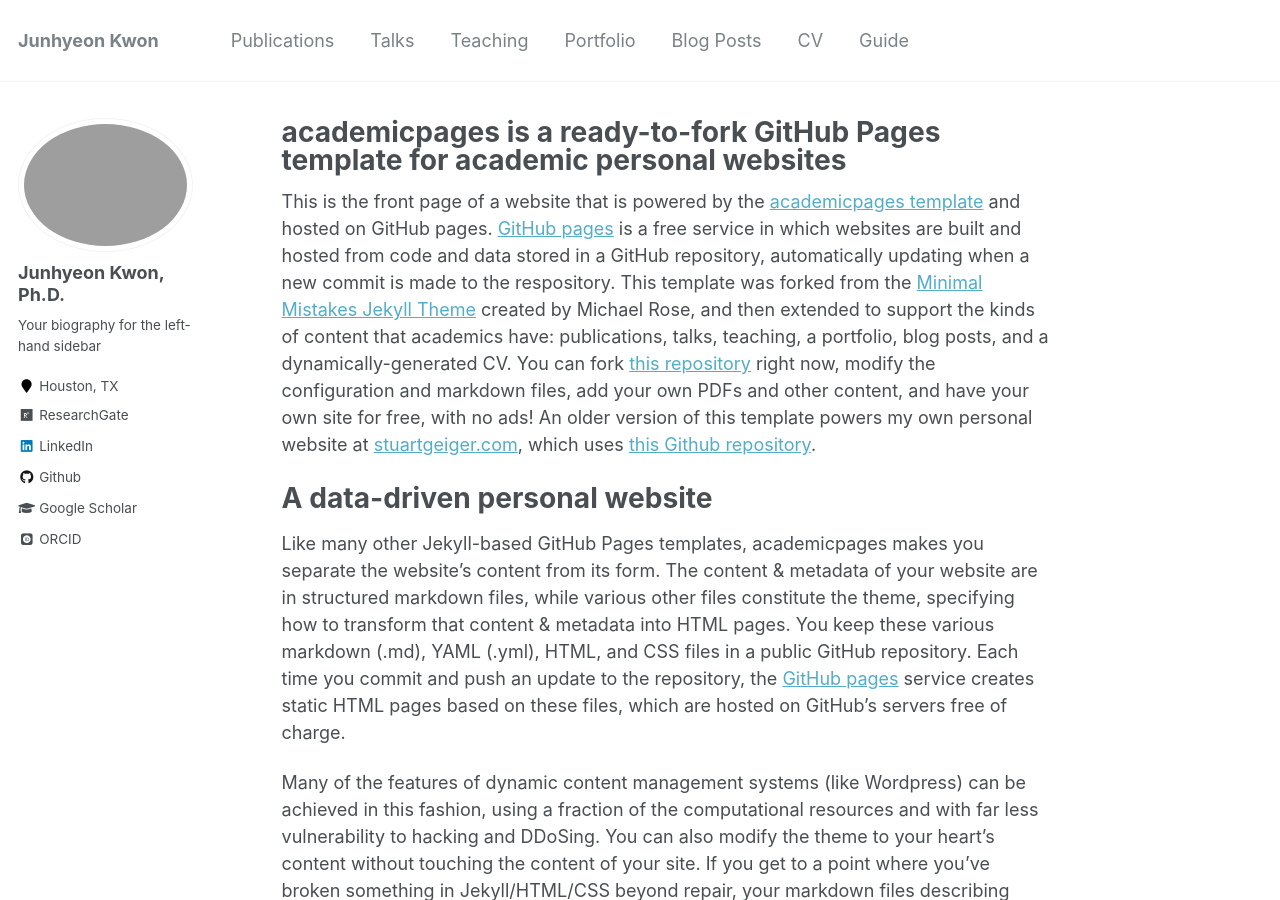
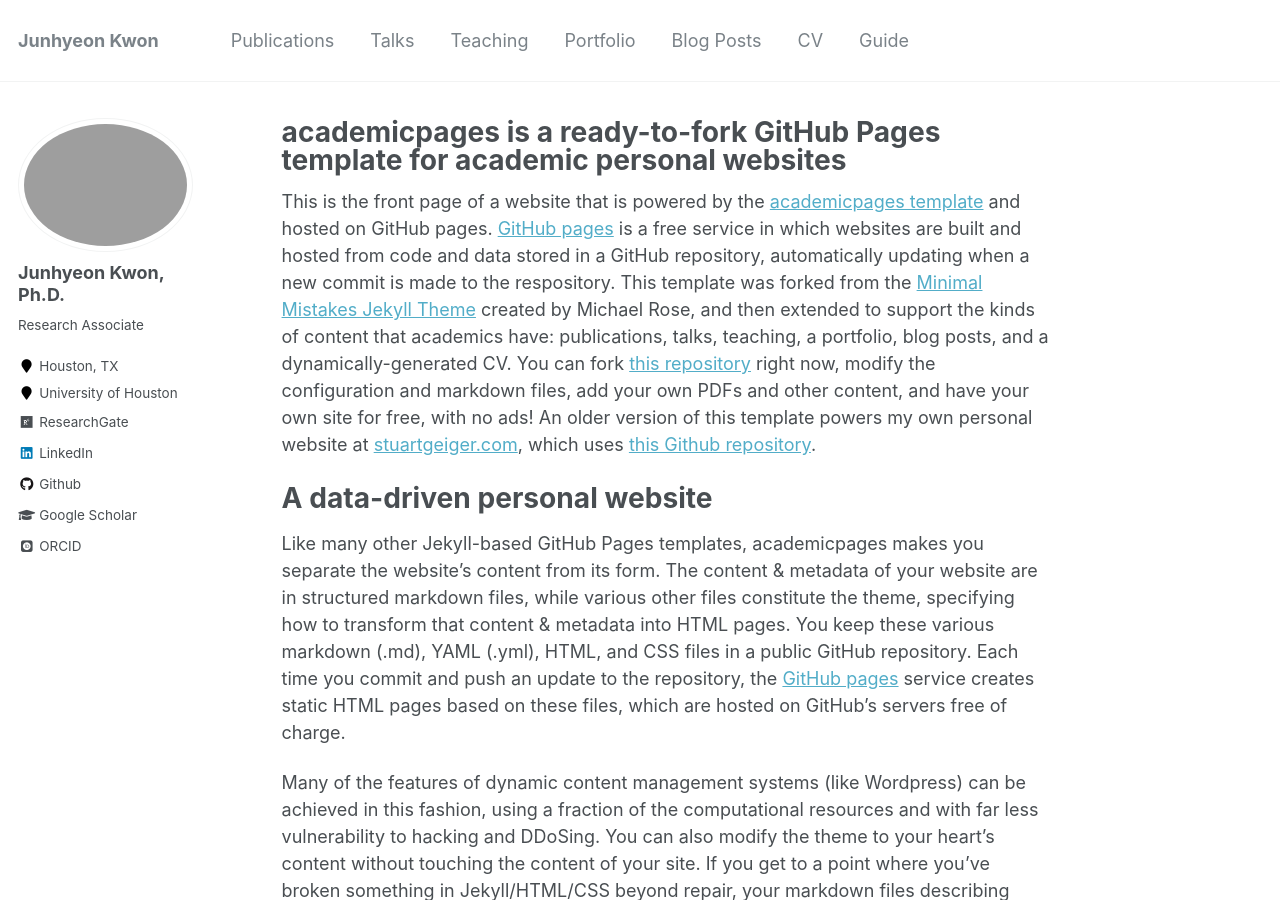
Before and after one commit to JunhyeonKwon/junhyeonkwon.github.io, a Jekyll site: the page built from _pages/about.md, in a window 1280 px wide and 900 px high. Built offline with Jekyll 4.4.1, drawn with Linux system fonts in a browser that asks for light colours; some web fonts are replaced.

Commit message:
Update _config.yml

```diff
--- a/_config.yml
+++ b/_config.yml
@@ -82,9 +82,9 @@ analytics:
 author:
   name             : "Junhyeon Kwon, Ph.D."
   avatar           : "profile_junhyeon.png"
-  bio              : "Your biography for the left-hand sidebar"
+  bio              : "Research Associate"
   location         : "Houston, TX"
-  employer         :
+  employer         : "University of Houston"
   pubmed           :
   googlescholar    : "https://scholar.google.com/citations?user=FcpWfI0AAAAJ&hl=en"
   email            :
```
